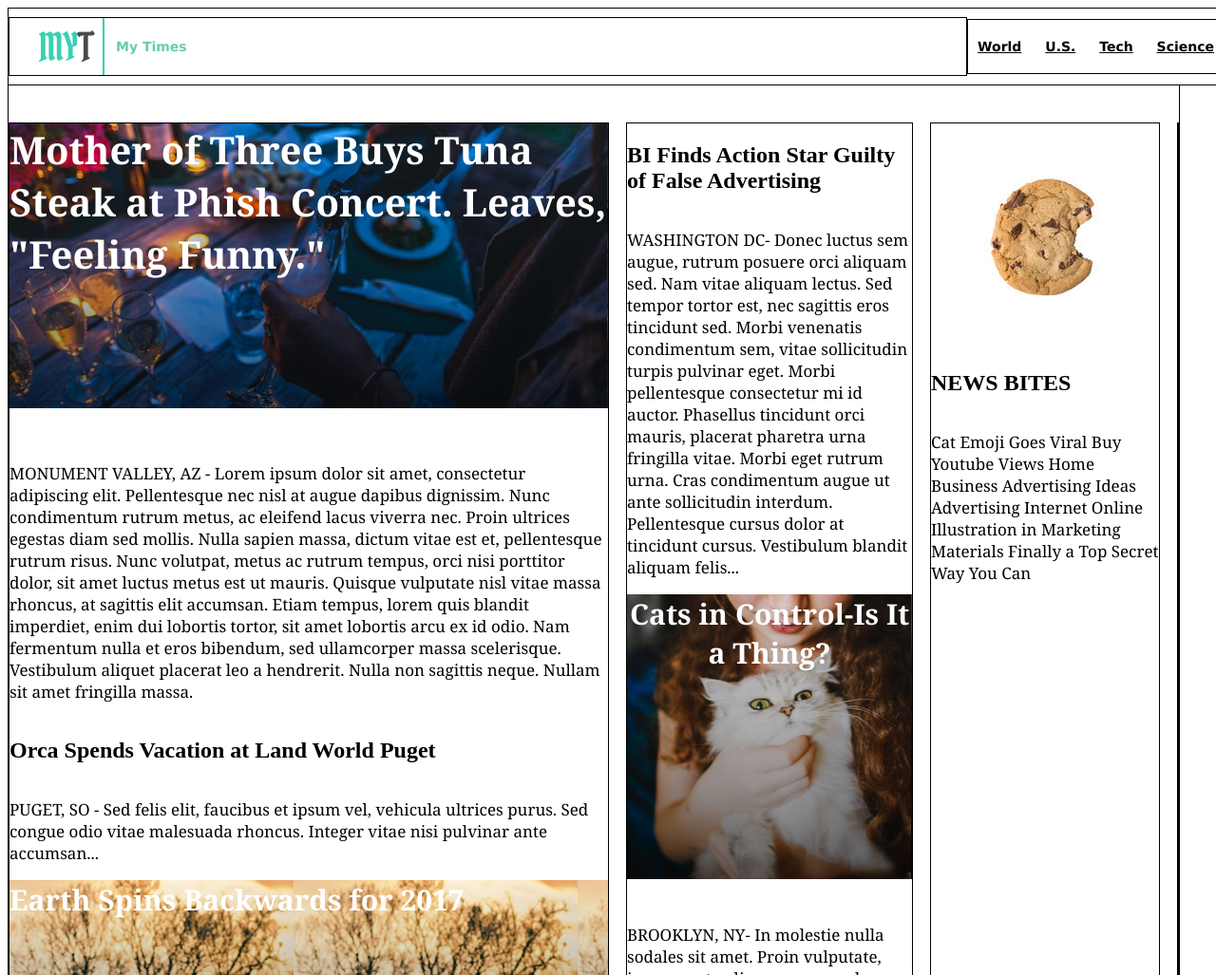
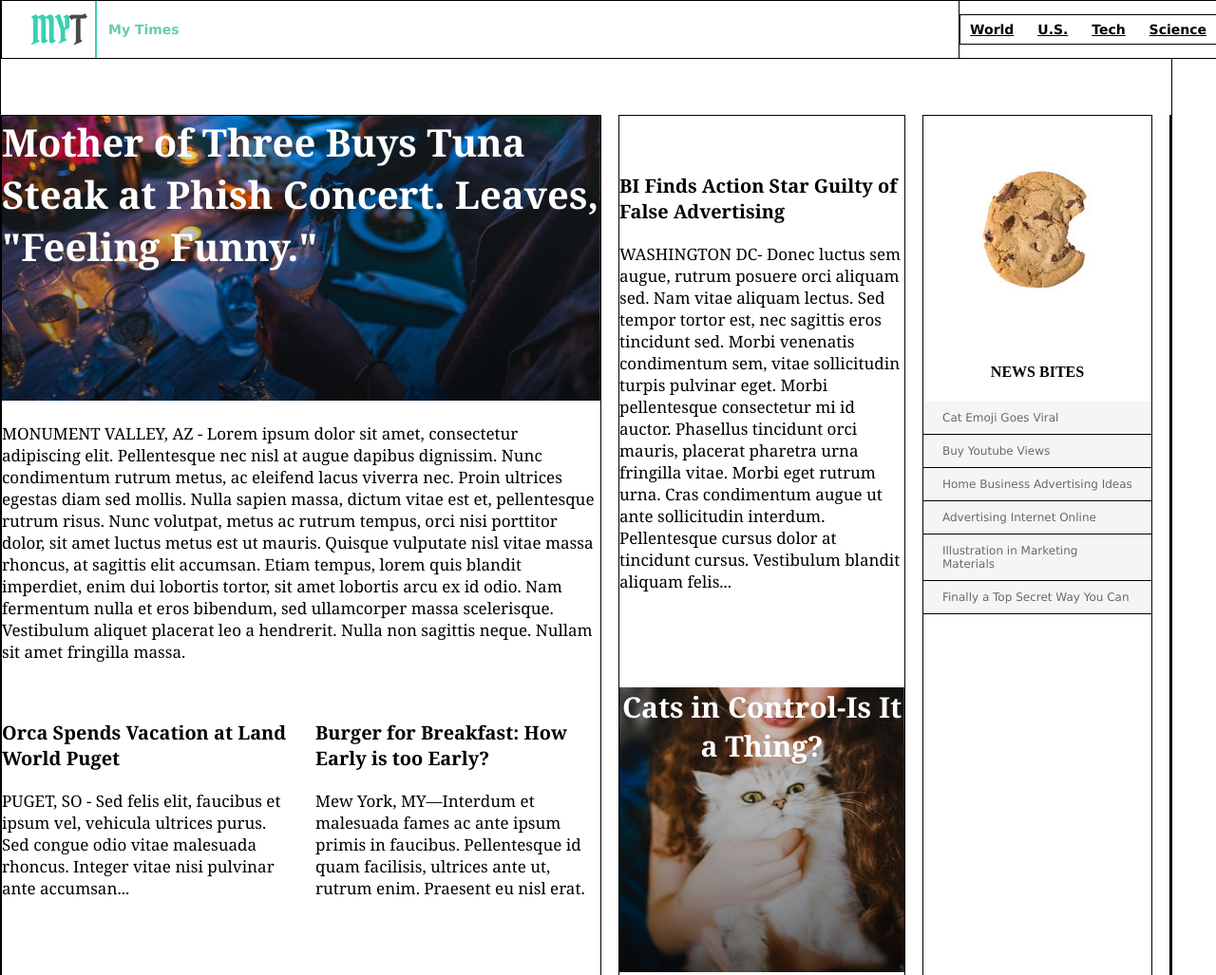
Before and after one commit to ge8/myt, a plain HTML site: page index.html in a window 1280 px wide. Shown: the top 1027 px of the page at 95% size. Drawn offline with Linux system fonts and the light colour scheme.

Commit message:
Finish news container

```diff
--- a/index.html
+++ b/index.html
@@ -23,25 +23,53 @@
 <!-- MAIN CONTAINER -->
     <div class="main">
       <div class="large">
-        <p id="mother" class="image">Mother of Three Buys Tuna Steak at Phish Concert. Leaves, "Feeling Funny."</p>
-        <p>MONUMENT VALLEY, AZ - Lorem ipsum dolor sit amet, consectetur adipiscing elit. Pellentesque nec nisl at augue dapibus dignissim. Nunc condimentum rutrum metus, ac eleifend lacus viverra nec. Proin ultrices egestas diam sed mollis. Nulla sapien massa, dictum vitae est et, pellentesque rutrum risus. Nunc volutpat, metus ac rutrum tempus, orci nisi porttitor dolor, sit amet luctus metus est ut mauris. Quisque vulputate nisl vitae massa rhoncus, at sagittis elit accumsan. Etiam tempus, lorem quis blandit imperdiet, enim dui lobortis tortor, sit amet lobortis arcu ex id odio. Nam fermentum nulla et eros bibendum, sed ullamcorper massa scelerisque. Vestibulum aliquet placerat leo a hendrerit. Nulla non sagittis neque. Nullam sit amet fringilla massa.</p>
-        <h2>Orca Spends Vacation at Land World Puget</h2>
-        <p>PUGET, SO - Sed felis elit, faucibus et ipsum vel, vehicula ultrices purus. Sed congue odio vitae malesuada rhoncus. Integer vitae nisi pulvinar ante accumsan...</p>
-        <p id="earth" class="image">Earth Spins Backwards for 2017</p>
-        <h2>Burger for Breakfast: How Early is too Early?</h2>
-        <p>Mew York, MY—Interdum et malesuada fames ac ante ipsum primis in faucibus. Pellentesque id quam facilisis, ultrices ante ut, rutrum enim. Praesent eu nisl erat.</p>
-        <p id="camera" class="image">Research Shows Cameras Erase Memory</p>
+        <div class="mainstory">
+          <span id="mother" class="image">Mother of Three Buys Tuna Steak at Phish Concert. Leaves, "Feeling Funny."</span><br>
+          <span>MONUMENT VALLEY, AZ - Lorem ipsum dolor sit amet, consectetur adipiscing elit. Pellentesque nec nisl at augue dapibus dignissim. Nunc condimentum rutrum metus, ac eleifend lacus viverra nec. Proin ultrices egestas diam sed mollis. Nulla sapien massa, dictum vitae est et, pellentesque rutrum risus. Nunc volutpat, metus ac rutrum tempus, orci nisi porttitor dolor, sit amet luctus metus est ut mauris. Quisque vulputate nisl vitae massa rhoncus, at sagittis elit accumsan. Etiam tempus, lorem quis blandit imperdiet, enim dui lobortis tortor, sit amet lobortis arcu ex id odio. Nam fermentum nulla et eros bibendum, sed ullamcorper massa scelerisque. Vestibulum aliquet placerat leo a hendrerit. Nulla non sagittis neque. Nullam sit amet fringilla massa.</span>
+        </div>
+        <div class="secondstories">
+          <div class="story">
+            <h3>Orca Spends Vacation at Land World Puget</h3>
+            <span>PUGET, SO - Sed felis elit, faucibus et ipsum vel, vehicula ultrices purus. Sed congue odio vitae malesuada rhoncus. Integer vitae nisi pulvinar ante accumsan...</span>
+          </div>
+          <div class="story">
+            <h3>Burger for Breakfast: How Early is too Early?</h3>
+            <span>Mew York, MY—Interdum et malesuada fames ac ante ipsum primis in faucibus. Pellentesque id quam facilisis, ultrices ante ut, rutrum enim. Praesent eu nisl erat.</span>
+          </div>
+        </div>
+        <div class="secondstories">
+          <div class="story">
+            <span id="earth" class="image">Earth Spins Backwards for 2017</span>
+          </div>
+          <div class="story">
+            <span id="camera" class="image">Research Shows Cameras Erase Memory</span>
+          </div>
+        </div>
       </div>
       <div class="medium">
-        <h2>BI Finds Action Star Guilty of False Advertising</h2>
-        <p>WASHINGTON DC- Donec luctus sem augue, rutrum posuere orci aliquam sed. Nam vitae aliquam lectus. Sed tempor tortor est, nec sagittis eros tincidunt sed. Morbi venenatis condimentum sem, vitae sollicitudin turpis pulvinar eget. Morbi pellentesque consectetur mi id auctor. Phasellus tincidunt orci mauris, placerat pharetra urna fringilla vitae. Morbi eget rutrum urna. Cras condimentum augue ut ante sollicitudin interdum. Pellentesque cursus dolor at tincidunt cursus. Vestibulum blandit aliquam felis...</p>
-        <p id="cat" class="image">Cats in Control-Is It a Thing?</p>
-        <p>BROOKLYN, NY- In molestie nulla sodales sit amet. Proin vulputate, ipsum porta aliquam commodo, nunc nibh tincidunt lorem, vel consectetur neque mi vel neque. Mauris ultricies, nulla scelerisque sollicitudin lobortis, dui est sodales sapien, a vestibulum velit diam eget felis. Vivamus dignissim lacinia dolor, quis commodo tellus pellentesque in.</p>
+        <!-- <div class="secondstories"> -->
+          <div class="story">
+            <h3>BI Finds Action Star Guilty of False Advertising</h3>
+            <span>WASHINGTON DC- Donec luctus sem augue, rutrum posuere orci aliquam sed. Nam vitae aliquam lectus. Sed tempor tortor est, nec sagittis eros tincidunt sed. Morbi venenatis condimentum sem, vitae sollicitudin turpis pulvinar eget. Morbi pellentesque consectetur mi id auctor. Phasellus tincidunt orci mauris, placerat pharetra urna fringilla vitae. Morbi eget rutrum urna. Cras condimentum augue ut ante sollicitudin interdum. Pellentesque cursus dolor at tincidunt cursus. Vestibulum blandit aliquam felis...</span>
+          </div>
+          <div class="story">
+            <span id="cat" class="image">Cats in Control-Is It a Thing?</span>
+          </div>
+          <div class="story">
+            <span>BROOKLYN, NY- In molestie nulla sodales sit amet. Proin vulputate, ipsum porta aliquam commodo, nunc nibh tincidunt lorem, vel consectetur neque mi vel neque. Mauris ultricies, nulla scelerisque sollicitudin lobortis, dui est sodales sapien, a vestibulum velit diam eget felis. Vivamus dignissim lacinia dolor, quis commodo tellus pellentesque in.</span>
+          </div>
       </div>
       <div class="small">
         <img src="./resources/images/img-news-bite.png" alt="cookie">
-        <h2>NEWS BITES</h2>
-        <p>Cat Emoji Goes Viral Buy Youtube Views Home Business Advertising Ideas Advertising Internet Online Illustration in Marketing Materials Finally a Top Secret Way You Can</p>
+        <h4>NEWS BITES</h4>
+        <div>
+          <p>Cat Emoji Goes Viral</p>
+          <p>Buy Youtube Views</p>
+          <p>Home Business Advertising Ideas</p>
+          <p>Advertising Internet Online</p>
+          <p>Illustration in Marketing Materials</p>
+          <p>Finally a Top Secret Way You Can</p>
+        </div>
       </div>
 <!-- Footer Container -->
     <div class="footer">
--- a/resources/css/style.css
+++ b/resources/css/style.css
@@ -9,13 +9,17 @@ a {
   color:inherit;
 }
 
+body{
+  margin: 0;
+}
+
 header {
   display: flex;
   align-items: center;
   position: fixed;
-  z-index: 1;
+  /*z-index: 1;*/
   width: 100%;
-  height: 80px;
+  height: 60px;
   border-bottom: solid 1px black;
   background-color: white;
 
@@ -26,7 +30,7 @@ header {
 
 nav span {
   display: inline-block;
-  padding: 20px 10px;
+  padding: 7px 10px;
 }
 
 .logo {
@@ -35,6 +39,8 @@ nav span {
   align-items: center;
   flex-grow: 1;
   padding-left: 30px;
+  /*padding-top: 10px;
+  padding-bottom: 10px;*/
 }
 
 .logo img {
@@ -42,7 +48,7 @@ nav span {
 }
 
 /*Stories*/
-p {
+.story, .mainstory {
   font-family: Georgia;
   font-size: 17px;
   color: black;
@@ -73,6 +79,23 @@ p {
   width: 240px;
   display: flex;
   flex-direction: column;
+
+  align-items: center;
+}
+
+h4 {
+  font-size: 16px;
+  font-weight: bold;
+}
+
+p {
+  background-color: WhiteSmoke;
+  font-family: Verdana;
+  font-size: 12px;
+  color: DimGray;
+  padding: 10px 20px;
+  border-bottom: solid 1px black;
+  margin: 0;
 }
 
 .image {
@@ -104,3 +127,19 @@ p {
 #cat {
   background-image: url(../images/img-story-1.png);
 }
+
+.secondstories {
+  display: flex;
+  width: 630px;
+  justify-content: space-between;
+  /*margin-top: 40px;
+  margin-bottom: 60px;*/
+}
+
+.story {
+  display: flex;
+  flex-direction: column;
+  width: 300px;
+  margin-top: 40px;
+  margin-bottom: 60px;
+}
```
